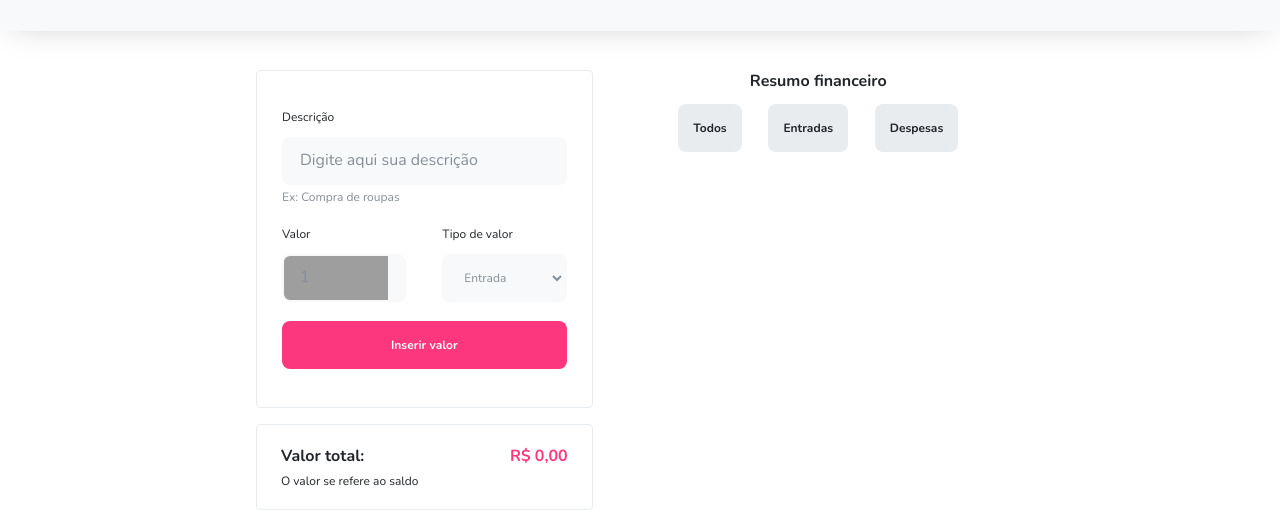
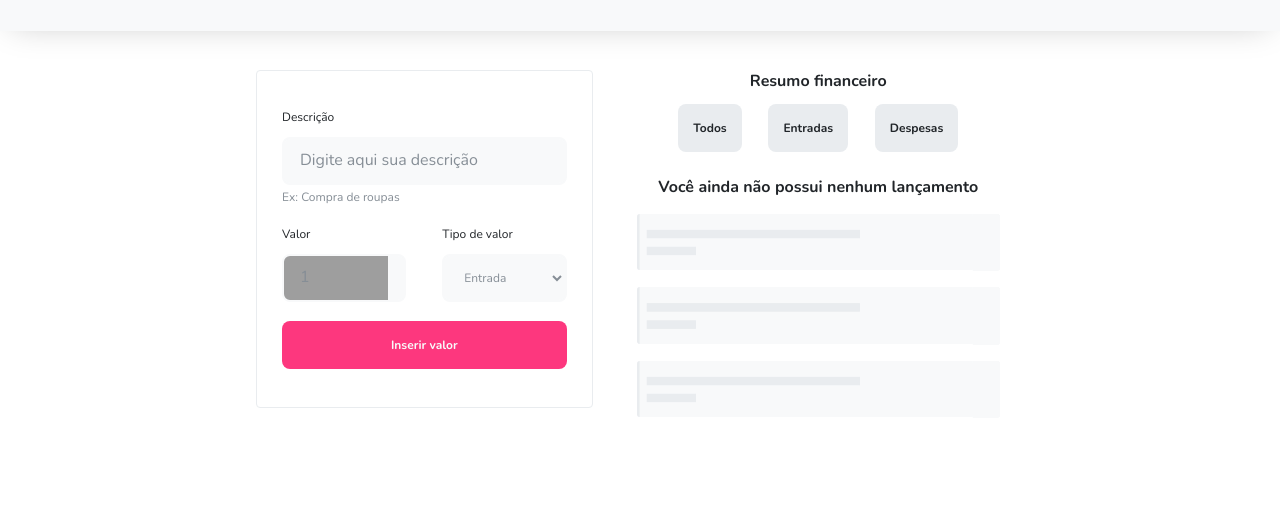
Before and after one commit to Franklmarins/react-nu-kenzie-franklmarins, a React (Vite) app: page / in a window 1280 px wide. Shown: the part 333-843 px from the top of the page. After the commit the page ends 800 px from the top, so only its background shows below. Built offline with nearby package versions, Linux system fonts and the light colour scheme; grey boxes are pictures that could not be loaded.

Commit message:
feat: no card and remove totalMoney with list empty

```diff
--- a/src/App.jsx
+++ b/src/App.jsx
@@ -17,7 +17,9 @@ const App = () => {
             listTransactions={listTransactions}
             setListTransactions={setListTransactions}
           />
-          <TotalMoney listTransactions={listTransactions} />
+          {listTransactions.length > 0 ? (
+            <TotalMoney listTransactions={listTransactions} />
+          ) : null}
         </section>
         <section className="list-section">
           <List
--- a/src/components/Card/style.css
+++ b/src/components/Card/style.css
@@ -6,6 +6,7 @@ li {
   padding: 10px 18px;
   background: var(--grey-1);
   border-radius: var(--border-radius-2);
+  box-shadow: 0px 4px 42px -12px rgba(0, 0, 0, 0.25);
 }
 .title-description-card > h3 {
   font-size: var(--font-size-4);
--- a/src/components/List/index.jsx
+++ b/src/components/List/index.jsx
@@ -1,6 +1,7 @@
 import React, { useState } from "react";
 import FilterButton from "../Button";
 import Card from "../Card";
+import { NoCard } from "../NoCard";
 import "./style.css";
 
 const List = ({ listTransactions, setListTransactions }) => {
@@ -28,15 +29,27 @@ const List = ({ listTransactions, setListTransactions }) => {
           />
         </div>
       </div>
+
       <ul className="transactions-list">
-        {listTransactions.map((transaction, index) => (
+        {listTransactions.length > 0 ? (
+          listTransactions.map((transaction, index) => (
             <Card
               transaction={transaction}
               key={index}
               listTransactions={listTransactions}
               setListTransactions={setListTransactions}
             />
-        ))}
+          ))
+        ) : (
+          <>
+            <h2 className="no-louch">
+              Você ainda não possui nenhum lançamento
+            </h2>
+            <NoCard />
+            <NoCard />
+            <NoCard />
+          </>
+        )}
       </ul>
     </>
   );
--- a/src/components/List/style.css
+++ b/src/components/List/style.css
@@ -23,6 +23,11 @@
   width: 100%;
   gap: 16px;
 }
+.no-louch {
+  font-size: var(--font-size-3);
+  font-weight: var(--font-weight-1);
+  color: var(--grey-4);
+}
 
 @media (max-width: 1300px) {
   .filter-div {
@@ -34,4 +39,7 @@
     width: 100%;
     align-items: center;
   }
+  .no-louch {
+    font-size: var(--font-size-4);
+  }
 }
--- /dev/null
+++ b/src/components/NoCard/index.jsx
@@ -0,0 +1,7 @@
+import React from "react";
+import Card from "./../../assets/NoCard.svg";
+import "./style.css";
+
+export const NoCard = () => {
+  return <img className="no-card" src={Card} alt="no-card" />;
+};
--- /dev/null
+++ b/src/components/NoCard/style.css
@@ -0,0 +1,6 @@
+@media (max-width: 1300px) {
+  .no-card {
+    width: 100%;
+    max-width: 363px;
+  }
+}
```
Also changed, not shown: src/assets/NoCard.svg (added). Lines whose indentation alone changed are shown as unchanged.
